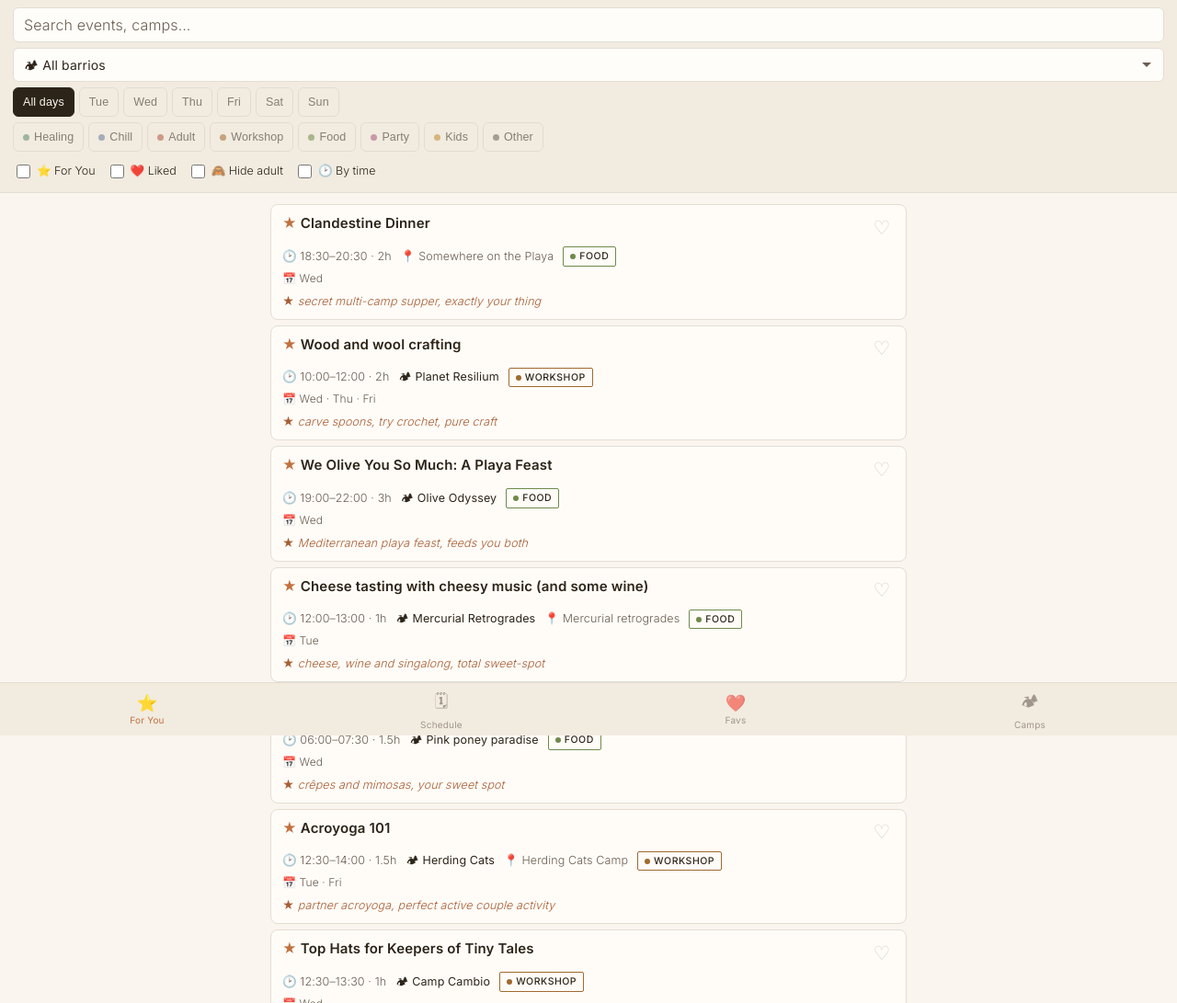
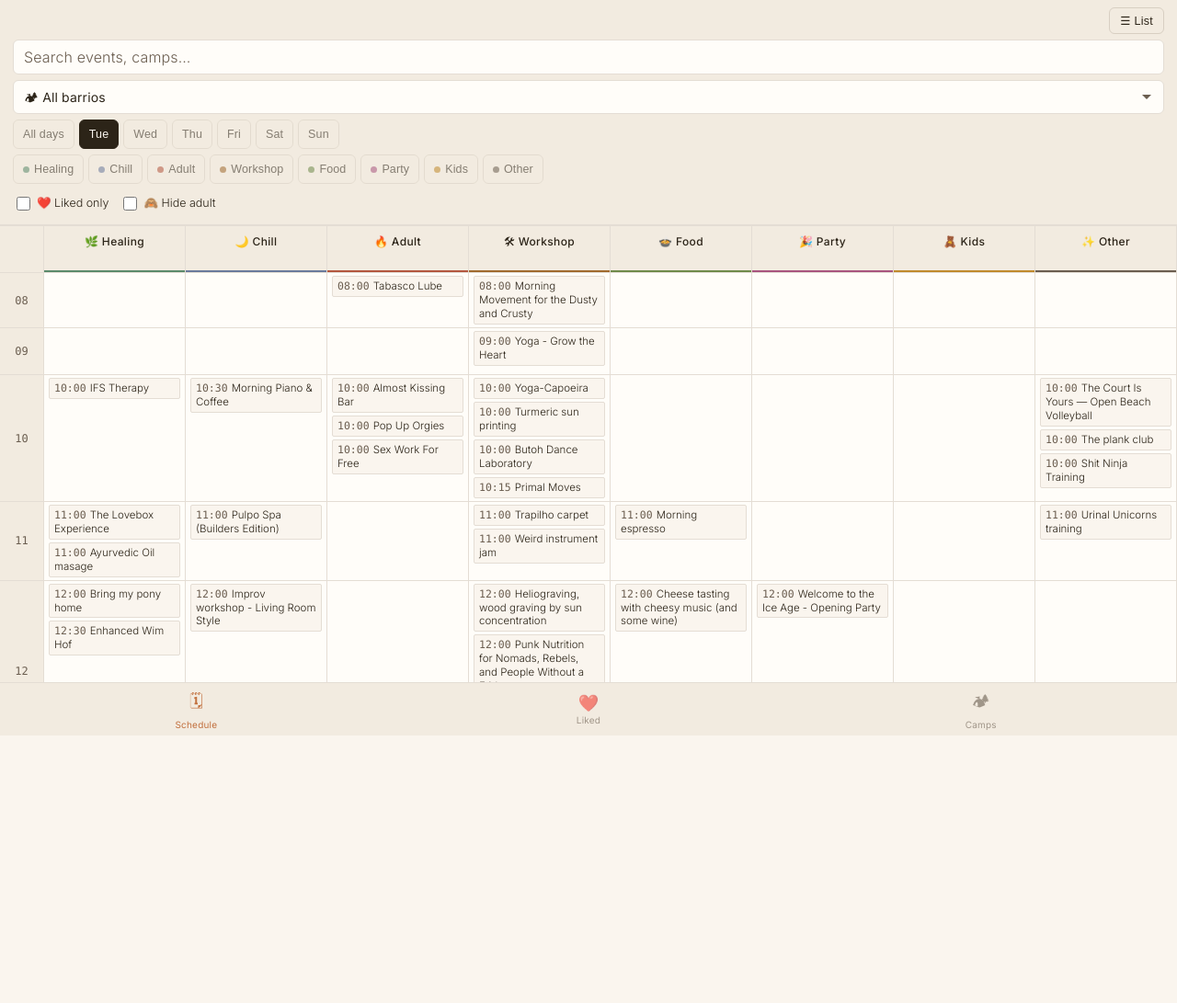
Before and after one commit to jonasjohansson/elsewhere, a plain HTML site: page index.html in a window 1280 px wide. Shown: the top 1091 px of the page at 92% size. After the commit the page ends 800 px from the top, so only its background shows below. Drawn offline with Linux system fonts and the light colour scheme.

Commit message:
feat: remove For You recommendations; Schedule is the default
- Drop the For You tab, the star markers, reason lines, and the For-You /
  Sort-by-time toggles. Default view is now Schedule; tabs: Schedule, Liked, Camps.
- Calendar export is liked-only (no top-picks); per-event calendar detail no
  longer includes the suggestion note.
- SW cache v8.

Co-Authored-By: Claude Opus 4.8 (1M context) <noreply@anthropic.com>

```diff
--- a/app.js
+++ b/app.js
@@ -23,16 +23,14 @@
   var state = {
     events: [],
     meta: {},
-    view: "foryou",
+    view: "schedule",
     search: "",
     day: null,          // null = all days
     barrio: "",         // "" = all barrios/camps
     cats: new Set(),    // empty = all categories
-    forYouOnly: false,
     likedOnly: false,
     hideAdult: false,
-    sortByTime: false,
-    forceList: false,   // desktop: force card list instead of grid
+    forceList: false,   // force card list instead of timetable
     favs: new Set(),
     open: new Set(),
   };
@@ -45,19 +43,16 @@
     } catch (e) {}
     try {
       var p = JSON.parse(localStorage.getItem(LS.prefs) || "{}");
-      if (p.forYouOnly) state.forYouOnly = true;
       if (p.likedOnly) state.likedOnly = true;
       if (p.hideAdult) state.hideAdult = true;
-      if (p.sortByTime) state.sortByTime = true;
       if (p.forceList) state.forceList = true;
-      if (["foryou", "schedule", "favs", "camps"].indexOf(p.view) >= 0) state.view = p.view;
+      if (["schedule", "favs", "camps"].indexOf(p.view) >= 0) state.view = p.view;
     } catch (e) {}
   }
   function saveFavs() { localStorage.setItem(LS.favs, JSON.stringify([].concat(Array.from(state.favs)))); }
   function savePrefs() {
     localStorage.setItem(LS.prefs, JSON.stringify({
-      forYouOnly: state.forYouOnly, likedOnly: state.likedOnly,
-      hideAdult: state.hideAdult, sortByTime: state.sortByTime,
+      likedOnly: state.likedOnly, hideAdult: state.hideAdult,
       forceList: state.forceList, view: state.view,
     }));
   }
@@ -89,16 +84,9 @@
     e.days.forEach(function (d) { var i = DAY_ORDER.indexOf(d); if (i >= 0 && i < min) min = i; });
     return min;
   }
-  function byDayThenTime(a, b) {
-    // If a single day is active, order is purely by time; else group by first day.
-    if (!state.day) { var d = firstDayIdx(a) - firstDayIdx(b); if (d) return d; }
-    return dayMin(a.time) - dayMin(b.time) || b.score - a.score;
-  }
-
   // ---------- filtering ----------
   function passesFilters(e) {
     if (state.hideAdult && e.cat === "adult") return false;
-    if (state.forYouOnly && !e.forYou) return false;
     if (state.likedOnly && !state.favs.has(e.id)) return false;
     if (state.barrio && e.camp !== state.barrio) return false;
     if (state.cats.size && !state.cats.has(e.cat)) return false;
@@ -123,15 +111,12 @@
     var fav = state.favs.has(e.id);
     var open = state.open.has(e.id);
     var daysTxt = e.days.length === 6 ? "Every day" : e.days.join(" · ");
-    var reason = e.reason
-      ? '<div class="reason"><span class="fystar">★</span> ' + escapeHtml(e.reason) + "</div>" : "";
-    var fyStar = e.forYou ? '<span class="fystar" title="Suggested for you">★</span>' : "";
     var heartLabel = (fav ? "Remove from liked: " : "Add to liked: ") + e.title;
     return (
-      '<article class="card' + (open ? " open" : "") + (e.forYou ? " foryou" : "") + '" data-id="' + e.id + '"' +
+      '<article class="card' + (open ? " open" : "") + '" data-id="' + e.id + '"' +
         ' tabindex="0" aria-expanded="' + (open ? "true" : "false") + '">' +
         '<div class="card-top">' +
-          '<h3 class="card-title">' + fyStar + escapeHtml(e.title) + "</h3>" +
+          '<h3 class="card-title">' + escapeHtml(e.title) + "</h3>" +
           '<button class="heart' + (fav ? " on" : "") + '" data-fav="' + e.id +
             '" aria-pressed="' + (fav ? "true" : "false") + '" aria-label="' + escapeHtml(heartLabel) + '">' +
             (fav ? "♥" : "♡") + "</button>" +
@@ -143,7 +128,6 @@
           catTag(e.cat) +
         "</div>" +
         '<div class="days-line">📅 ' + daysTxt + "</div>" +
-        reason +
         '<div class="desc">' + escapeHtml(e.desc || "No description.") +
           (gcalUrl(e) ? '<a class="gcal" href="' + gcalUrl(e) + '" target="_blank" rel="noopener">＋ Add to Google Calendar</a>' : "") +
         "</div>" +
@@ -175,13 +159,9 @@
 
     var items = state.events.filter(passesFilters);
 
-    if (v === "foryou") {
-      if (state.sortByTime) items.sort(byDayThenTime);
-      else items.sort(function (a, b) { return b.score - a.score || dayMin(a.time) - dayMin(b.time); });
-      html = items.length ? items.map(cardHTML).join("") : emptyMsg("Nothing matches. Loosen the filters.");
-    } else if (v === "favs") {
+    if (v === "favs") {
       var favItems = items.filter(function (e) { return state.favs.has(e.id); });
-      var favBar = '<div class="favs-actions"><button class="ghost-btn" data-action="gcal">📅 Add liked + suggestions to Google Calendar</button></div>';
+      var favBar = '<div class="favs-actions"><button class="ghost-btn" data-action="gcal">📅 Add liked to Google Calendar</button></div>';
       html = favBar + (favItems.length ? groupByDay(favItems)
         : emptyMsg("No liked events yet. Tap ♡ on events you like — they gather here, ready to add to your calendar."));
     } else if (v === "camps") {
@@ -253,10 +233,9 @@
 
   function chipHTML(e) {
     var fav = state.favs.has(e.id);
-    var star = e.forYou ? '<span class="cst">★</span>' : "";
-    return '<button class="chip-ev' + (fav ? " fav on" : "") + '" data-chip="' + e.id + '" title="' +
+    return '<button class="chip-ev' + (fav ? " fav" : "") + '" data-chip="' + e.id + '" title="' +
       escapeHtml(e.title + " — " + (e.camp || "") + " · " + timeRange(e)) + '">' +
-      '<span class="cet">' + e.time + "</span>" + star + escapeHtml(e.title) + "</button>";
+      '<span class="cet">' + e.time + "</span>" + escapeHtml(e.title) + "</button>";
   }
 
   function fitGrid() {
@@ -360,16 +339,11 @@
     var barrio = document.getElementById("barrio");
     barrio.addEventListener("change", function () { state.barrio = barrio.value; render(); });
 
-    var fyo = document.getElementById("forYouOnly");
     var lo = document.getElementById("likedOnly");
     var ha = document.getElementById("hideAdult");
-    var sbt = document.getElementById("sortByTime");
-    fyo.checked = state.forYouOnly; lo.checked = state.likedOnly;
-    ha.checked = state.hideAdult; sbt.checked = state.sortByTime;
-    fyo.addEventListener("change", function () { state.forYouOnly = fyo.checked; savePrefs(); render(); });
+    lo.checked = state.likedOnly; ha.checked = state.hideAdult;
     lo.addEventListener("change", function () { state.likedOnly = lo.checked; savePrefs(); render(); });
     ha.addEventListener("change", function () { state.hideAdult = ha.checked; savePrefs(); render(); });
-    sbt.addEventListener("change", function () { state.sortByTime = sbt.checked; savePrefs(); render(); });
   }
 
   // ---------- barrio dropdown ----------
@@ -388,10 +362,6 @@
   // ---------- tabs ----------
   function buildTabs() {
     var tabs = document.querySelectorAll(".tab");
-    var sortWrap = document.getElementById("sortByTimeWrap");
-    function syncSortToggle() {
-      if (sortWrap) sortWrap.style.display = state.view === "foryou" ? "" : "none";
-    }
     function activate(view) {
       state.view = view; savePrefs();
       tabs.forEach(function (t) {
@@ -399,7 +369,6 @@
         t.classList.toggle("active", on);
         t.setAttribute("aria-selected", on ? "true" : "false");
       });
-      syncSortToggle();
       if (typeof syncLayoutToggle === "function") syncLayoutToggle();
       window.scrollTo(0, 0);
       render();
@@ -409,7 +378,6 @@
       if (t.getAttribute("data-view") === state.view) t.classList.add("active");
       else t.classList.remove("active");
     });
-    syncSortToggle();
   }
 
   // ---------- card interactions (event delegation) ----------
@@ -476,7 +444,7 @@
       "action=TEMPLATE",
       "text=" + encodeURIComponent(e.title),
       "dates=" + fmt(start) + "/" + fmt(end),
-      "details=" + encodeURIComponent((e.reason ? "★ " + e.reason + "\n\n" : "") + (e.desc || "")),
+      "details=" + encodeURIComponent(e.desc || ""),
       "location=" + encodeURIComponent([e.camp, e.loc].filter(Boolean).join(" — ")),
       "ctz=Europe/Madrid",
     ];
--- a/ics.js
+++ b/ics.js
@@ -2,21 +2,9 @@
 (function () {
   "use strict";
 
-  var TOP_PICKS = 30; // how many unseen high-scorers to include alongside favourites
-
   function selectForExport(events, favs) {
-    var byId = {};
-    events.forEach(function (e) { byId[e.id] = e; });
-    var picked = {};
-    // 1. all favourites
-    favs.forEach(function (id) { if (byId[id]) picked[id] = byId[id]; });
-    // 2. top unseen "For You" picks
-    events
-      .filter(function (e) { return e.forYou && !favs.has(e.id); })
-      .sort(function (a, b) { return b.score - a.score; })
-      .slice(0, TOP_PICKS)
-      .forEach(function (e) { picked[e.id] = e; });
-    return Object.keys(picked).map(function (id) { return picked[id]; });
+    // Liked (favourited) events only.
+    return events.filter(function (e) { return favs.has(e.id); });
   }
 
   function pad(n) { return (n < 10 ? "0" : "") + n; }
--- a/index.html
+++ b/index.html
@@ -26,10 +26,8 @@
       <div id="dayPills" class="pills" role="tablist" aria-label="Day"></div>
       <div id="catChips" class="chips" aria-label="Categories"></div>
       <div class="toggles">
-        <label class="toggle"><input type="checkbox" id="forYouOnly" /> ⭐ For You</label>
-        <label class="toggle"><input type="checkbox" id="likedOnly" /> ❤️ Liked</label>
+        <label class="toggle"><input type="checkbox" id="likedOnly" /> ❤️ Liked only</label>
         <label class="toggle"><input type="checkbox" id="hideAdult" /> 🙈 Hide adult</label>
-        <label class="toggle" id="sortByTimeWrap"><input type="checkbox" id="sortByTime" /> 🕑 By time</label>
       </div>
     </div>
   </header>
@@ -38,9 +36,8 @@
   <main id="list" class="list" role="tabpanel" aria-label="Events"><p class="loading">Loading events…</p></main>
 
   <nav class="tabbar" role="tablist" aria-label="Views">
-    <button data-view="foryou" class="tab active" role="tab" aria-selected="true" aria-controls="list">⭐<span>For You</span></button>
-    <button data-view="schedule" class="tab" role="tab" aria-selected="false" aria-controls="list">🗓<span>Schedule</span></button>
-    <button data-view="favs" class="tab" role="tab" aria-selected="false" aria-controls="list">❤️<span>Favs</span></button>
+    <button data-view="schedule" class="tab active" role="tab" aria-selected="true" aria-controls="list">🗓<span>Schedule</span></button>
+    <button data-view="favs" class="tab" role="tab" aria-selected="false" aria-controls="list">❤️<span>Liked</span></button>
     <button data-view="camps" class="tab" role="tab" aria-selected="false" aria-controls="list">🏕<span>Camps</span></button>
   </nav>
 
--- a/style.css
+++ b/style.css
@@ -137,7 +137,6 @@ body {
 .card:hover { border-color: var(--border-strong); }
 .card-top { display: flex; justify-content: space-between; align-items: flex-start; gap: 10px; }
 .card-title { font-size: 15px; font-weight: 600; margin: 0; letter-spacing: 0.01em; line-height: 1.3; }
-.card-title .fystar { color: var(--star); margin-right: 4px; }
 .heart {
   flex: 0 0 auto; font-size: 21px; line-height: 1; background: none; border: none; cursor: pointer;
   color: var(--border-strong); min-width: 44px; min-height: 44px;
@@ -152,11 +151,6 @@ body {
   border: 1px solid var(--tagc, var(--border)); background: transparent;
 }
 .tag .tdot { display: inline-block; width: 6px; height: 6px; border-radius: 50%; margin-right: 4px; vertical-align: middle; background: var(--tagc); }
-.reason {
-  margin-top: 7px; font-size: 12.5px; color: var(--accent-dark); font-style: italic;
-  letter-spacing: 0.01em;
-}
-.reason .fystar { font-style: normal; }
 .days-line { font-size: 12px; color: var(--muted); margin-top: 4px; }
 .desc { margin-top: 9px; font-size: 13.5px; color: var(--text); white-space: pre-wrap; display: none; line-height: 1.55; letter-spacing: 0.01em; }
 .card.open .desc { display: block; }
@@ -205,9 +199,7 @@ body {
     line-height: 1.3; overflow: hidden; font-family: inherit; font-weight: 300;
   }
   .chip-ev:hover { border-color: var(--border-strong); }
-  .chip-ev.on { border-left: 2px solid var(--accent); }
   .chip-ev .cet { font-family: ui-monospace, Menlo, monospace; font-weight: 500; margin-right: 4px; color: var(--muted); }
-  .chip-ev .cst { color: var(--star); font-weight: 600; margin-right: 2px; }
   .chip-ev.fav .cet::after { content: " ♥"; color: var(--heart); }
   .list:not(.grid-mode) { max-width: 720px; }
 }
--- a/sw.js
+++ b/sw.js
@@ -1,5 +1,5 @@
 /* WWW '26 service worker — precache the app shell + data for full offline use. */
-var CACHE = "www26-v7";
+var CACHE = "www26-v8";
 var ASSETS = [
   "./", "index.html", "style.css", "app.js", "ics.js",
   "events.json", "manifest.webmanifest", "fonts/Inter-latin.woff2",
```
